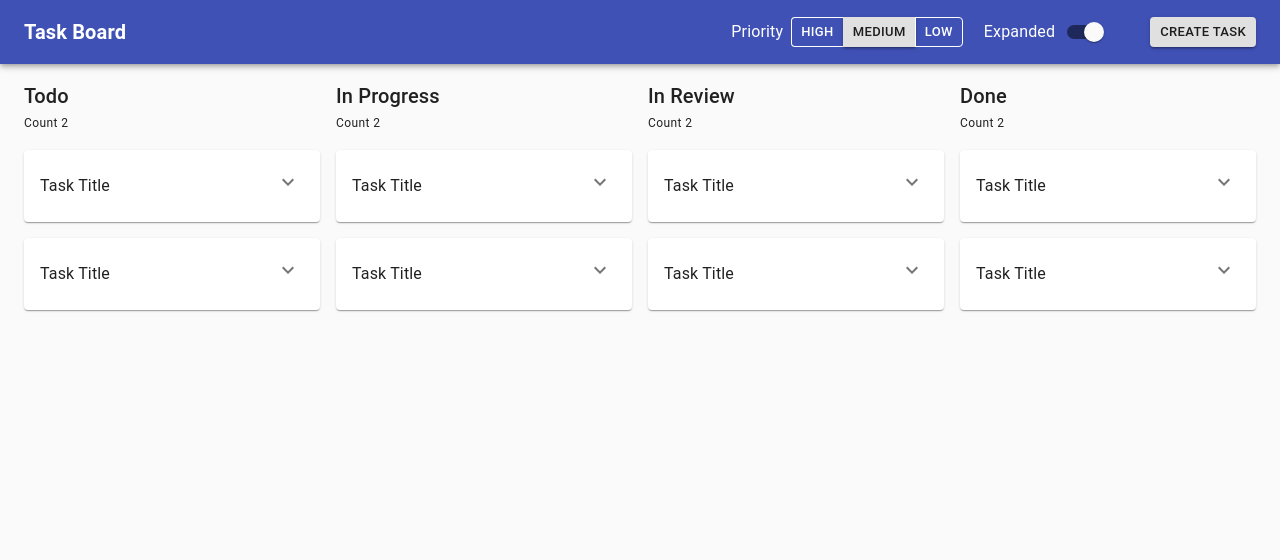
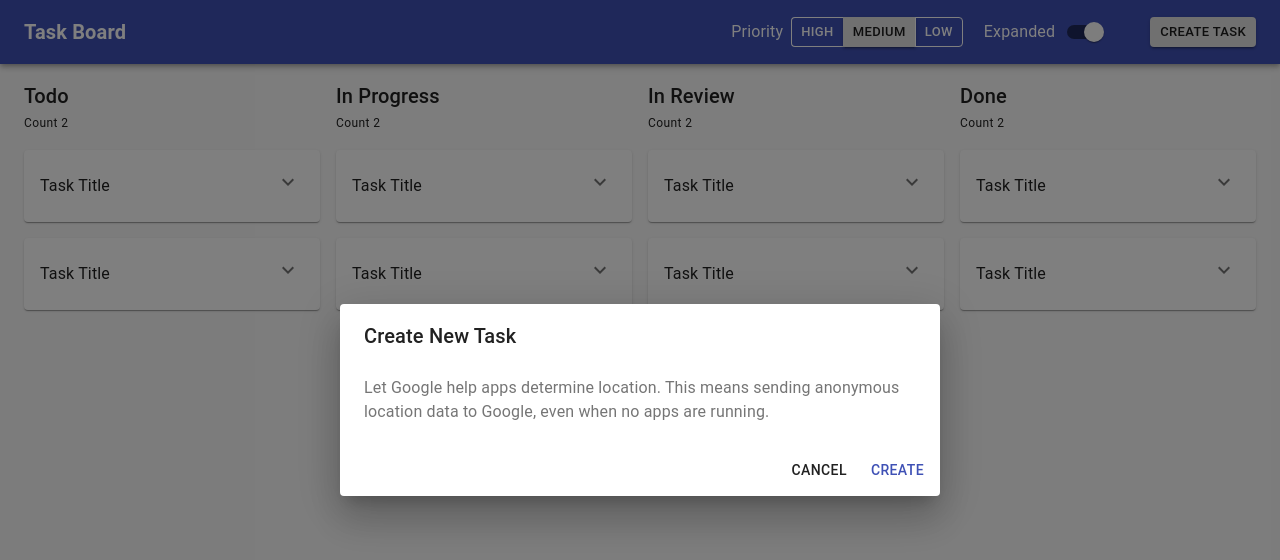
Before and after one commit to leocristofani/task-board, a React (Create React App) app: page /create-task in a window 1280 px wide. Shown: the top 560 px of the page. Built offline with nearby package versions, Linux system fonts and the light colour scheme.

Commit message:
add create, update and delete modals

```diff
--- a/package.json
+++ b/package.json
@@ -5,8 +5,10 @@
   "dependencies": {
     "@material-ui/core": "^4.12.3",
     "@material-ui/icons": "^4.11.2",
+    "@types/react-router-dom": "^5.1.8",
     "react": "^17.0.2",
     "react-dom": "^17.0.2",
+    "react-router-dom": "^5.3.0",
     "web-vitals": "^1.0.1"
   },
   "devDependencies": {
--- a/src/modules/app/app.tsx
+++ b/src/modules/app/app.tsx
@@ -1,3 +1,4 @@
+import { BrowserRouter as Router } from "react-router-dom";
 import { createTheme, CssBaseline, ThemeProvider } from "@material-ui/core";
 
 import TaskBoard from "../task-board/task-board";
@@ -7,7 +8,9 @@ export default function App() {
     <>
       <CssBaseline />
       <ThemeProvider theme={createTheme({})}>
-        <TaskBoard />
+        <Router>
+          <TaskBoard />
+        </Router>
       </ThemeProvider>
     </>
   );
--- a/src/modules/task-board/task-board.tsx
+++ b/src/modules/task-board/task-board.tsx
@@ -1,4 +1,9 @@
+import { Switch, Route } from "react-router-dom";
+
 import { TaskBoardStateProvider } from "./state/task-board-state-provider";
+import CreateTaskModal from "./view/create-task-modal/create-task-modal";
+import DeleteTaskModal from "./view/delete-task-modal/delete-task-modal";
+import EditTaskModal from "./view/edit-task-modal/edit-task-modal";
 import TaskBoardActions from "./view/task-board-actions/task-board-actions";
 import TaskBoardTable from "./view/task-board-table/task-board-table";
 
@@ -7,6 +12,17 @@ export default function TaskBoard() {
     <TaskBoardStateProvider>
       <TaskBoardActions />
       <TaskBoardTable />
+      <Switch>
+        <Route path="/create-task">
+          <CreateTaskModal />
+        </Route>
+        <Route path="/edit-task/:taskId">
+          <EditTaskModal />
+        </Route>
+        <Route path="/delete-task/:taskId">
+          <DeleteTaskModal />
+        </Route>
+      </Switch>
     </TaskBoardStateProvider>
   );
 }
--- /dev/null
+++ b/src/modules/task-board/view/create-task-modal/create-task-modal.tsx
@@ -0,0 +1,42 @@
+import { useHistory } from "react-router-dom";
+import {
+  Button,
+  Dialog,
+  DialogActions,
+  DialogContent,
+  DialogContentText,
+  DialogTitle,
+} from "@material-ui/core";
+
+export default function CreateTaskModal() {
+  const history = useHistory();
+
+  const handleClose = () => {
+    history.goBack();
+  };
+
+  return (
+    <Dialog
+      open
+      onClose={handleClose}
+      aria-labelledby="alert-dialog-title"
+      aria-describedby="alert-dialog-description"
+    >
+      <DialogTitle id="alert-dialog-title">Create New Task</DialogTitle>
+      <DialogContent>
+        <DialogContentText id="alert-dialog-description">
+          Let Google help apps determine location. This means sending anonymous
+          location data to Google, even when no apps are running.
+        </DialogContentText>
+      </DialogContent>
+      <DialogActions>
+        <Button onClick={handleClose} color="default">
+          Cancel
+        </Button>
+        <Button onClick={handleClose} color="primary">
+          Create
+        </Button>
+      </DialogActions>
+    </Dialog>
+  );
+}
--- /dev/null
+++ b/src/modules/task-board/view/delete-task-modal/delete-task-modal.tsx
@@ -0,0 +1,41 @@
+import { useHistory } from "react-router-dom";
+import {
+  Button,
+  Dialog,
+  DialogActions,
+  DialogContent,
+  DialogContentText,
+  DialogTitle,
+} from "@material-ui/core";
+
+export default function DeleteTaskModal() {
+  const history = useHistory();
+
+  const handleClose = () => {
+    history.goBack();
+  };
+
+  return (
+    <Dialog
+      open
+      onClose={handleClose}
+      aria-labelledby="alert-dialog-title"
+      aria-describedby="alert-dialog-description"
+    >
+      <DialogTitle id="alert-dialog-title">Delete Task</DialogTitle>
+      <DialogContent>
+        <DialogContentText id="alert-dialog-description">
+          Are you sure you want to delete this task?
+        </DialogContentText>
+      </DialogContent>
+      <DialogActions>
+        <Button onClick={handleClose} color="default">
+          Cancel
+        </Button>
+        <Button onClick={handleClose} color="primary">
+          Delete
+        </Button>
+      </DialogActions>
+    </Dialog>
+  );
+}
--- /dev/null
+++ b/src/modules/task-board/view/edit-task-modal/edit-task-modal.tsx
@@ -0,0 +1,44 @@
+import { useHistory } from "react-router-dom";
+import {
+  Button,
+  Dialog,
+  DialogActions,
+  DialogContent,
+  DialogContentText,
+  DialogTitle,
+} from "@material-ui/core";
+
+export default function EditTaskModal() {
+  const history = useHistory();
+
+  const handleClose = () => {
+    history.goBack();
+  };
+
+  return (
+    <div>
+      <Dialog
+        open
+        onClose={handleClose}
+        aria-labelledby="alert-dialog-title"
+        aria-describedby="alert-dialog-description"
+      >
+        <DialogTitle id="alert-dialog-title">Edit Task</DialogTitle>
+        <DialogContent>
+          <DialogContentText id="alert-dialog-description">
+            Let Google help apps determine location. This means sending
+            anonymous location data to Google, even when no apps are running.
+          </DialogContentText>
+        </DialogContent>
+        <DialogActions>
+          <Button onClick={handleClose} color="default">
+            Cancel
+          </Button>
+          <Button onClick={handleClose} color="primary">
+            Edit
+          </Button>
+        </DialogActions>
+      </Dialog>
+    </div>
+  );
+}
--- a/src/modules/task-board/view/task-board-actions/task-board-actions.tsx
+++ b/src/modules/task-board/view/task-board-actions/task-board-actions.tsx
@@ -1,25 +1,19 @@
-import {
-  AppBar,
-  Box,
-  Button,
-  Container,
-  Toolbar,
-  Typography,
-} from "@material-ui/core";
+import { AppBar, Box, Container, Toolbar, Typography } from "@material-ui/core";
 
 import ExpandToggle from "../expand-toggle/expand-toggle";
 import PriorityFilter from "../priority-filter/priority-filter";
 
 import useStyles from "./task-board-actions.styles";
+import { LinkButton } from "../../../../shared/ui/link-bottom/link-button";
 
 export default function TaskBoardActions() {
-  const styles = useStyles();
+  const classes = useStyles();
 
   return (
-    <AppBar position="relative" className={styles.appBar}>
+    <AppBar position="relative" className={classes.appBar}>
       <Container>
-        <Toolbar className={styles.toolbar}>
-          <Typography variant="h6" className={styles.label}>
+        <Toolbar className={classes.toolbar}>
+          <Typography variant="h6" className={classes.label}>
             Task Board
           </Typography>
 
@@ -29,9 +23,9 @@ export default function TaskBoardActions() {
             <ExpandToggle />
           </Box>
 
-          <Button size="small" variant="contained">
+          <LinkButton size="small" variant="contained" to="/create-task">
             Create Task
-          </Button>
+          </LinkButton>
         </Toolbar>
       </Container>
     </AppBar>
--- a/src/modules/task-board/view/task-board-card/task-board-card.tsx
+++ b/src/modules/task-board/view/task-board-card/task-board-card.tsx
@@ -1,6 +1,6 @@
+import { useState } from "react";
 import { ExpandMore } from "@material-ui/icons";
 import {
-  Button,
   Card,
   CardHeader,
   IconButton,
@@ -9,9 +9,11 @@ import {
   CardContent,
   CardActions,
 } from "@material-ui/core";
-import { useState } from "react";
+
+import { Task } from "../../task-board-types";
+import { LinkButton } from "../../../../shared/ui/link-bottom/link-button";
+
 import useStyles from "./task-board-card.styles";
-import { Task } from "../../task-board-types";
 
 export interface TaskBoardCardPrpos {
   task: Task;
@@ -41,8 +43,8 @@ export default function TaskBoardCard(props: TaskBoardCardPrpos) {
           <Typography variant="body1">{props.task.description}</Typography>
         </CardContent>
         <CardActions>
-          <Button>Delete</Button>
-          <Button>Edit</Button>
+          <LinkButton to={`/delete-task/${props.task.id}`}>Delete</LinkButton>
+          <LinkButton to={`/edit-task/${props.task.id}`}>Edit</LinkButton>
         </CardActions>
       </Collapse>
     </Card>
--- /dev/null
+++ b/src/shared/ui/link-bottom/link-button.tsx
@@ -0,0 +1,13 @@
+import { Link, LinkProps } from "react-router-dom";
+import { Button, ButtonProps } from "@material-ui/core";
+
+export function LinkButton({
+  children,
+  ...restProps
+}: LinkProps & ButtonProps) {
+  return (
+    <Button component={Link} {...restProps}>
+      {children}
+    </Button>
+  );
+}
```
Also changed, not shown: 1 other file (tests, documents, lock files or other folders).
